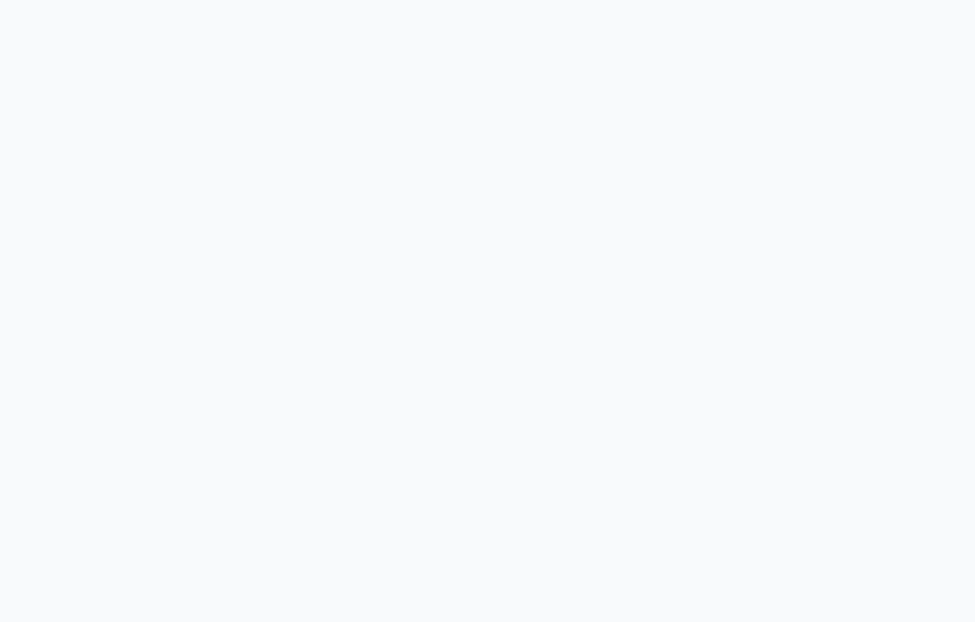
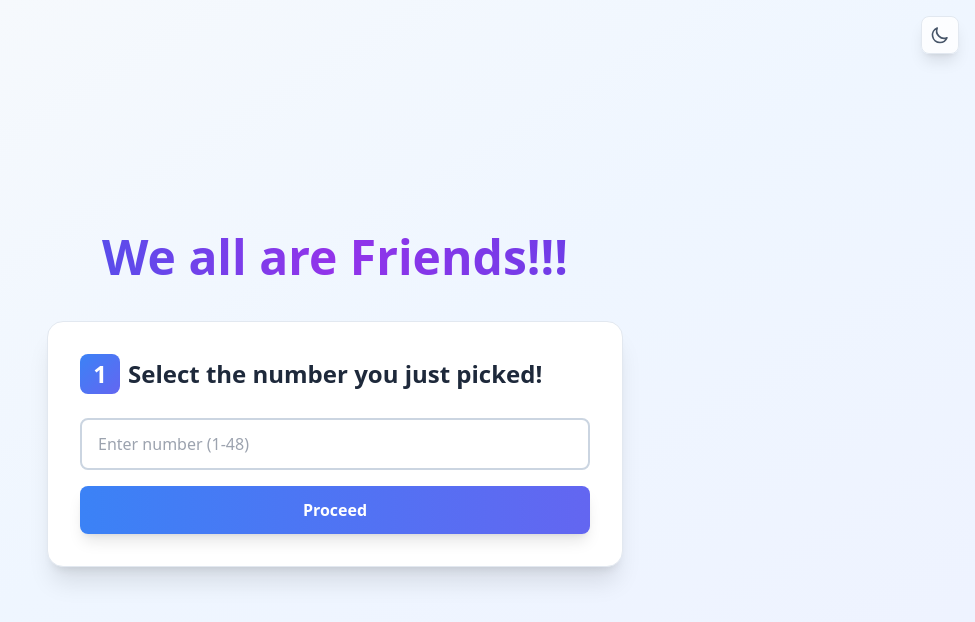
Before and after one commit to bivanalhar/bivanalhar.github.io, a React (Vite) app: page /game in a window 1280 px wide. Before the commit this address had no page. Shown: the top 622 px of the page, without its empty margins (305-1280 px from the left). Built offline with nearby package versions, Linux system fonts and the light colour scheme.

Commit message:
activate Dark/Light mode for Game

```diff
--- a/src/App.tsx
+++ b/src/App.tsx
@@ -14,7 +14,7 @@ function App() {
           </Layout>
         }
       />
-      <Route path="/game_201125" element={<Game />} />
+      <Route path="/game" element={<Game />} />
     </Routes>
   );
 }
--- a/src/components/Game.tsx
+++ b/src/components/Game.tsx
@@ -1,12 +1,13 @@
 import { useEffect, useRef, useState } from "react";
 import type { FormEvent } from "react";
-import { gameData } from "../constants/gameData";
+import { gameData, type GameData } from "../constants/gameData";
+import { useTheme } from "../contexts/ThemeContext";
 
 const Game = () => {
+  const { theme, toggleTheme } = useTheme();
   const [inputNumber, setInputNumber] = useState<string>("");
   const [selectedNumber, setSelectedNumber] = useState<number | null>(null);
-  const [level, setLevel] = useState<number | null>(null);
-  const [question, setQuestion] = useState<string | null>(null);
+  const [selectedGameData, setSelectedGameData] = useState<GameData | null>(null);
   const [error, setError] = useState<string>("");
   const [stage, setStage] = useState<"input" | "result">("input");
   const [isLoading, setIsLoading] = useState<boolean>(false);
@@ -46,8 +47,7 @@ const Game = () => {
     ) {
       setError("Please enter a valid integer between 1 and 48");
       setSelectedNumber(null);
-      setLevel(null);
-      setQuestion(null);
+      setSelectedGameData(null);
       return;
     }
 
@@ -56,16 +56,14 @@ const Game = () => {
     if (!data) {
       setError("Data not found for this number");
       setSelectedNumber(null);
-      setLevel(null);
-      setQuestion(null);
+      setSelectedGameData(null);
       return;
     }
 
     setIsLoading(true);
     timerRef.current = window.setTimeout(() => {
       setSelectedNumber(num);
-      setLevel(data.level);
-      setQuestion(data.question);
+      setSelectedGameData(data);
       setStage("result");
       setIsLoading(false);
     }, 2000);
@@ -74,14 +72,50 @@ const Game = () => {
   const handleReset = () => {
     setStage("input");
     setSelectedNumber(null);
-    setLevel(null);
-    setQuestion(null);
+    setSelectedGameData(null);
     setInputNumber("");
     setError("");
   };
 
   return (
-    <div className="min-h-screen bg-gradient-to-br from-slate-50 via-blue-50 to-indigo-50 dark:from-slate-950 dark:via-slate-900 dark:to-slate-950 px-4 sm:px-6 lg:px-8 flex items-center justify-center">
+    <div className="min-h-screen bg-gradient-to-br from-slate-50 via-blue-50 to-indigo-50 dark:from-slate-950 dark:via-slate-900 dark:to-slate-950 px-4 sm:px-6 lg:px-8 flex items-center justify-center relative">
+      {/* Theme Toggle Button */}
+      <button
+        onClick={toggleTheme}
+        className="fixed top-4 right-4 z-10 p-2 rounded-lg hover:bg-slate-100 dark:hover:bg-slate-800 transition-colors bg-white/80 dark:bg-slate-900/80 backdrop-blur-sm border border-slate-200 dark:border-slate-700 shadow-lg"
+        aria-label="Toggle theme"
+      >
+        {theme === "dark" ? (
+          <svg
+            className="w-5 h-5 text-slate-600 dark:text-slate-300"
+            fill="none"
+            stroke="currentColor"
+            viewBox="0 0 24 24"
+          >
+            <path
+              strokeLinecap="round"
+              strokeLinejoin="round"
+              strokeWidth={2}
+              d="M12 3v1m0 16v1m9-9h-1M4 12H3m15.364 6.364l-.707-.707M6.343 6.343l-.707-.707m12.728 0l-.707.707M6.343 17.657l-.707.707M16 12a4 4 0 11-8 0 4 4 0 018 0z"
+            />
+          </svg>
+        ) : (
+          <svg
+            className="w-5 h-5 text-slate-600 dark:text-slate-300"
+            fill="none"
+            stroke="currentColor"
+            viewBox="0 0 24 24"
+          >
+            <path
+              strokeLinecap="round"
+              strokeLinejoin="round"
+              strokeWidth={2}
+              d="M20.354 15.354A9 9 0 018.646 3.646 9.003 9.003 0 0012 21a9.003 9.003 0 008.354-5.646z"
+            />
+          </svg>
+        )}
+      </button>
+
       <div className="w-full max-w-4xl mx-auto py-12">
         <div className="text-center mb-10">
           <h1 className="text-5xl font-bold bg-gradient-to-r from-blue-600 via-purple-600 to-indigo-600 bg-clip-text text-transparent mb-4">
@@ -136,7 +170,7 @@ const Game = () => {
           </div>
         )}
 
-        {stage === "result" && selectedNumber !== null && level !== null && question !== null && (
+        {stage === "result" && selectedNumber !== null && selectedGameData !== null && (
           <div className="space-y-8">
             <div className="flex justify-center">
               <div className="inline-flex flex-col items-center">
@@ -154,24 +188,24 @@ const Game = () => {
             <div className="max-w-3xl mx-auto space-y-6">
               <div
                 className={`rounded-2xl shadow-xl p-8 border transition-all ${
-                  level === 1
-                    ? "bg-gradient-to-br from-blue-50 via-cyan-50 to-teal-50 dark:from-blue-950/30 dark:via-cyan-950/30 dark:to-teal-950/30 border-blue-200/50 dark:border-blue-800/50"
-                    : level === 2
-                    ? "bg-gradient-to-br from-purple-100 via-pink-100 to-rose-100 dark:from-purple-950/50 dark:via-pink-950/50 dark:to-rose-950/50 border-purple-300/50 dark:border-purple-700/50"
-                    : "bg-gradient-to-br from-indigo-200 via-purple-200 to-violet-200 dark:from-indigo-950/70 dark:via-purple-950/70 dark:to-violet-950/70 border-indigo-400/50 dark:border-indigo-600/50"
+                  selectedGameData?.level === 1
+                    ? "bg-gradient-to-br from-amber-50 via-yellow-50 to-orange-50 dark:from-amber-950/40 dark:via-yellow-950/40 dark:to-orange-950/40 border-amber-200/60 dark:border-amber-800/60"
+                    : selectedGameData?.level === 2
+                    ? "bg-gradient-to-br from-purple-100 via-pink-100 to-rose-100 dark:from-purple-950/60 dark:via-pink-950/60 dark:to-rose-950/60 border-purple-300/60 dark:border-purple-700/60"
+                    : "bg-gradient-to-br from-blue-200 via-indigo-200 to-violet-200 dark:from-blue-950/80 dark:via-indigo-950/80 dark:to-violet-950/80 border-blue-400/60 dark:border-blue-600/60"
                 }`}
               >
                 <div className="min-h-[120px] flex items-center justify-center">
                   <p
                     className={`text-lg text-center font-medium ${
-                      level === 1
-                        ? "text-slate-700 dark:text-slate-300"
-                        : level === 2
-                        ? "text-slate-800 dark:text-slate-200"
-                        : "text-slate-900 dark:text-slate-100"
+                      selectedGameData?.level === 1
+                        ? "text-amber-900 dark:text-amber-100"
+                        : selectedGameData?.level === 2
+                        ? "text-purple-900 dark:text-purple-100"
+                        : "text-blue-900 dark:text-blue-100"
                     }`}
                   >
-                    {question}
+                    {selectedGameData?.question || ""}
                   </p>
                 </div>
               </div>
--- a/src/main.tsx
+++ b/src/main.tsx
@@ -1,15 +1,51 @@
-import { StrictMode } from 'react'
+import { StrictMode, useEffect } from 'react'
 import { createRoot } from 'react-dom/client'
-import { BrowserRouter } from 'react-router-dom'
+import { BrowserRouter, useNavigate } from 'react-router-dom'
 import './index.css'
 import App from './App.tsx'
 import { ThemeProvider } from './contexts/ThemeContext.tsx'
 
-createRoot(document.getElementById('root')!).render(
+// Component to handle redirect from 404.html
+export function RedirectHandler() {
+  const navigate = useNavigate();
+
+  useEffect(() => {
+    const redirectPath = sessionStorage.getItem('redirectPath');
+    if (redirectPath && redirectPath !== '/') {
+      sessionStorage.removeItem('redirectPath');
+      const currentPath = window.location.pathname + window.location.search + window.location.hash;
+      // Only navigate if we're not already on that path
+      if (currentPath !== redirectPath) {
+        // Use a small delay to ensure the router is ready
+        setTimeout(() => {
+          navigate(redirectPath, { replace: true });
+        }, 0);
+      }
+    }
+  }, [navigate]);
+
+  return null;
+}
+
+export function AppWithRedirect() {
+  return (
+    <>
+      <RedirectHandler />
+      <App />
+    </>
+  );
+}
+
+const rootElement = document.getElementById('root');
+if (!rootElement) {
+  throw new Error('Root element not found');
+}
+
+createRoot(rootElement).render(
   <StrictMode>
     <BrowserRouter>
       <ThemeProvider>
-        <App />
+        <AppWithRedirect />
       </ThemeProvider>
     </BrowserRouter>
   </StrictMode>,
```
Also changed, not shown: public/404.html (+5 -10 lines).
